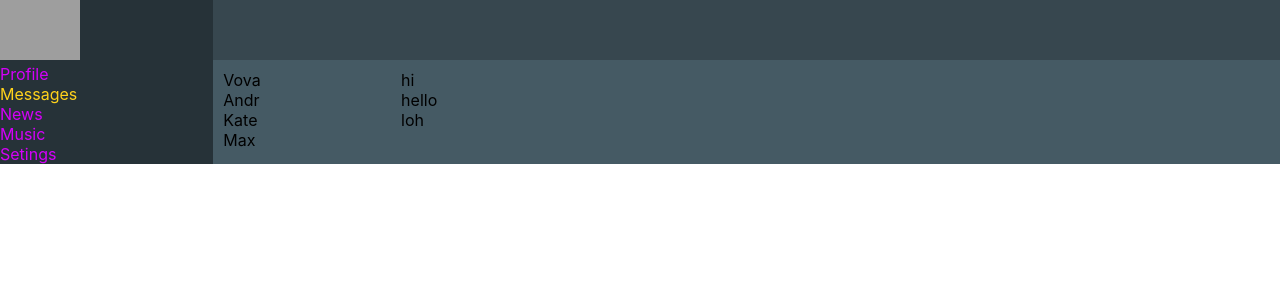
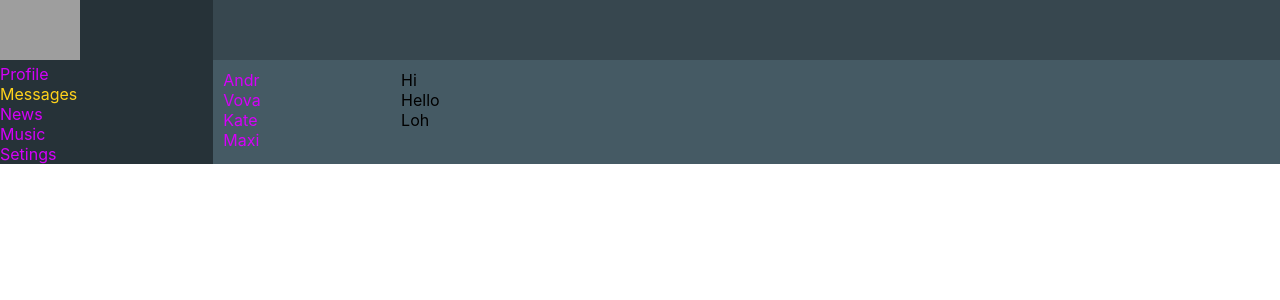
Before and after one commit to AVodo/social-network, a React (Create React App) app: page /dialogs in a window 1280 px wide. Shown: the top 300 px of the page. Built offline with nearby package versions, Linux system fonts and the light colour scheme; grey boxes are pictures that could not be loaded.

Commit message:
minor update

```diff
--- a/src/components/Dialogs/Dialogs.jsx
+++ b/src/components/Dialogs/Dialogs.jsx
@@ -1,20 +1,49 @@
 import React from "react";
 import style from './Dialogs.module.css'
+import {NavLink} from "react-router-dom";
+
+const Dialog = (props) => {
+    let path = '/dialogs/' + props.id
+
+    return (
+        <div className={style.dialog}>
+            <NavLink to={path} activeClassName={style.active}>{props.name}</NavLink>
+        </div>
+    )
+}
+
+const Message = (props) => {
+    return (
+        <div className={style.message}>{props.text}</div>
+    )
+}
 
 const Dialogs = (props) => {
+
+    let dialogsData = [
+        {id: '1', name: 'Andr'},
+        {id: '2', name: 'Vova'},
+        {id: '3', name: 'Kate'},
+        {id: '4', name: 'Maxi'}
+    ]
+
     return (
         <div className={style.dialogsWindow}>
             <div className={style.dialogItems}>
-                <div className={style.dialog}>Vova</div>
-                <div className={style.dialog}>Andr</div>
-                <div className={style.dialog}>Kate</div>
-                <div className={style.dialog}>Max</div>
+
+                <Dialog name ={dialogsData[0].name} id={dialogsData[0].id} />
+                <Dialog name ={dialogsData[1].name} id={dialogsData[1].id} />
+                <Dialog name ={dialogsData[2].name} id={dialogsData[2].id} />
+                <Dialog name ={dialogsData[3].name} id={dialogsData[3].id} />
+
             </div>
 
             <div className={style.messages}>
-                <div className={style.message}>hi</div>
-                <div className={style.message}>hello</div>
-                <div className={style.message}>loh</div>
+
+                <Message text='Hi'/>
+                <Message text='Hello'/>
+                <Message text='Loh'/>
+
             </div>
         </div>
     )
--- a/src/components/Dialogs/Dialogs.module.css
+++ b/src/components/Dialogs/Dialogs.module.css
@@ -11,6 +11,15 @@
 
 }
 
+.dialog a {
+    text-decoration: none;
+    color: #D500F9;
+}
+
+.dialog a.active {
+    color: #ffd21b;
+}
+
 .messages {
     padding: 10px;
 }
--- a/src/components/Profile/Profile.jsx
+++ b/src/components/Profile/Profile.jsx
@@ -1,15 +1,12 @@
 import React from "react"
 import style from './Profile.module.css'
 import MyPosts from "./MyPosts/MyPosts";
+import ProfileInfo from "./ProfileInfo/ProfileInfo";
 
 const Profile = () => {
     return (
         <div>
-            <div>
-                <img
-                    src='https://jssors8.azureedge.net/demos/image-slider/img/px-beach-daylight-fun-1430675-image.jpg'/>
-            </div>
-            <div>ava desc</div>
+            <ProfileInfo/>
             <MyPosts/>
         </div>
     )
--- /dev/null
+++ b/src/components/Profile/ProfileInfo/ProfileInfo.jsx
@@ -0,0 +1,16 @@
+import React from 'react'
+import style from './ProfileInfo.module.css'
+
+const ProfileInfo = () => {
+    return (
+        <div>
+            <div>
+                <img
+                    src='https://jssors8.azureedge.net/demos/image-slider/img/px-beach-daylight-fun-1430675-image.jpg'/>
+            </div>
+            <div>ava desc</div>
+        </div>
+    )
+}
+
+export default ProfileInfo
```
Also changed, not shown: src/components/Profile/ProfileInfo/ProfileInfo.module.css (added), src/logo.png (deleted).
